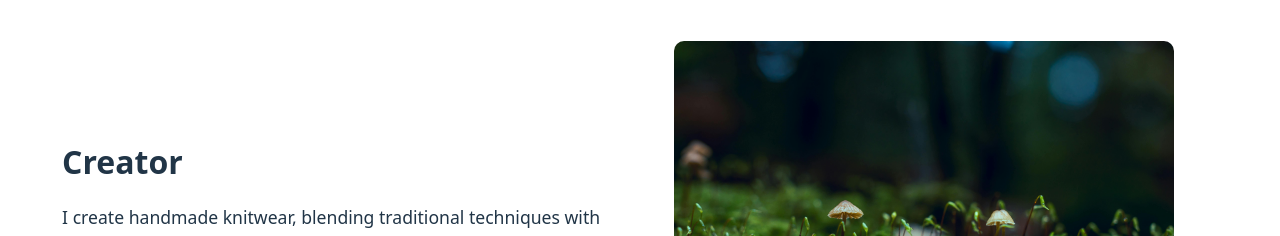
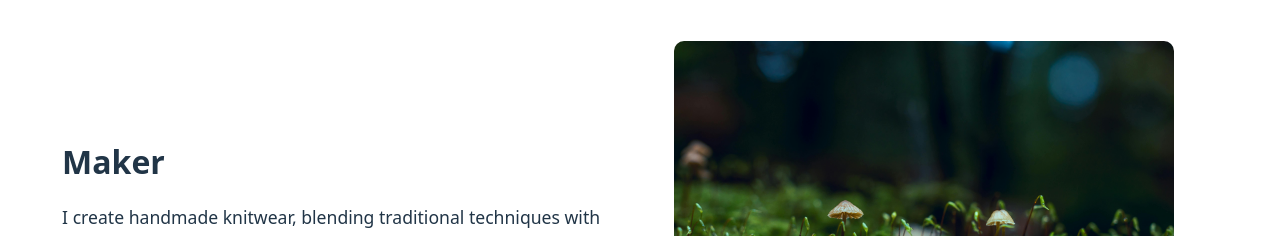
Before and after one commit to VictorySpecificationII/flowersbythebed-photography, a React (Vite) app: page /about in a window 1280 px wide. Shown: the part 920-1156 px from the top of the page. Built offline with nearby package versions, Linux system fonts and the light colour scheme.

Commit message:
typo fix

```diff
--- a/src/modules/AboutMe.jsx
+++ b/src/modules/AboutMe.jsx
@@ -35,13 +35,13 @@ export default function AboutMe() {
         </div>
       </section>
 
-      {/* Creator Section */}
+      {/* Make Section */}
       <section className="aboutme-section reverse">
         <div className="aboutme-image">
           <img src={creatorImg} alt="Creator" />
         </div>
         <div className="aboutme-text">
-          <h2>Creator</h2>
+          <h2>Maker</h2>
           <p>I create handmade knitwear, blending traditional techniques with modern designs. Every piece I craft is a labor of love, meant to be both beautiful and functional.</p>
         </div>
       </section>
```
